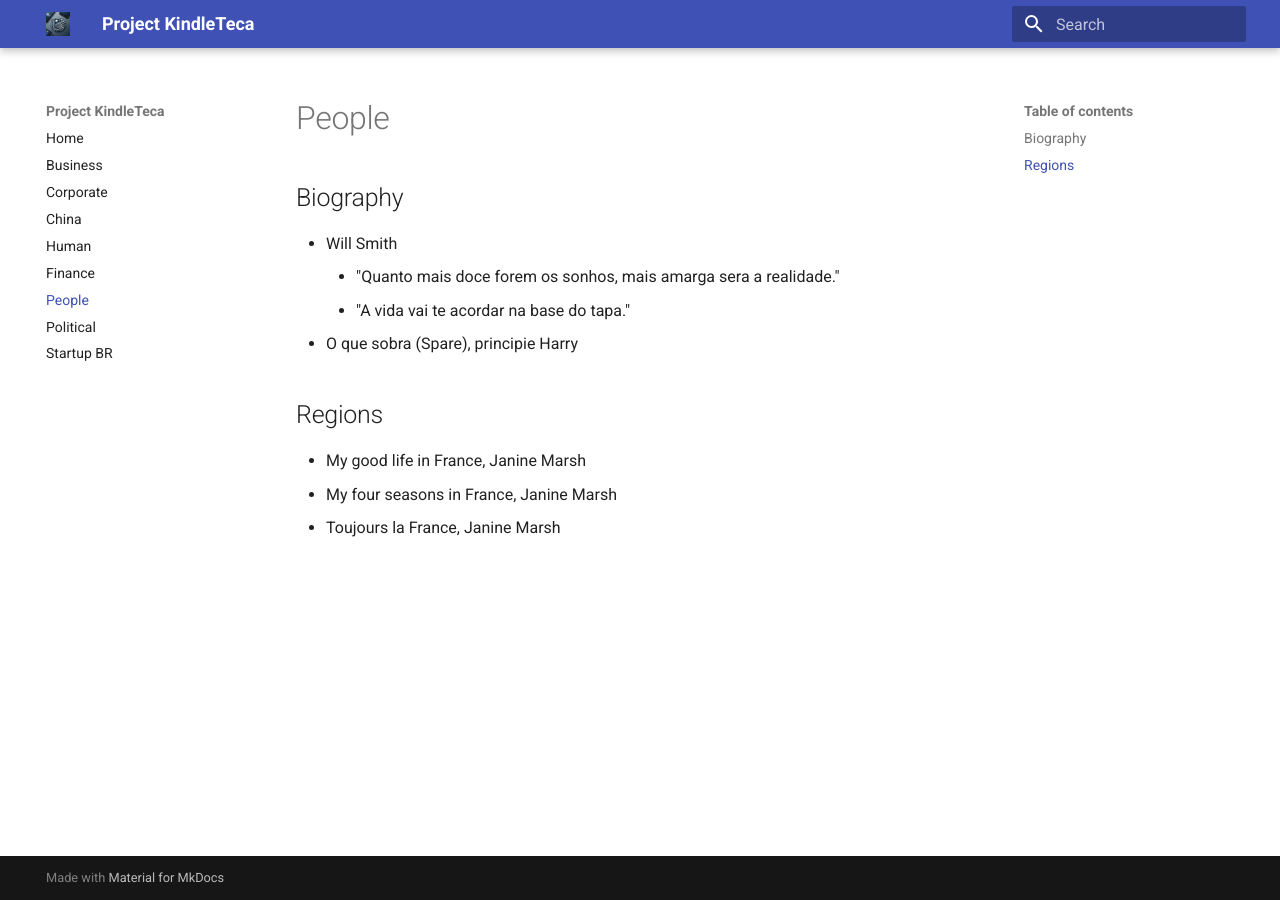
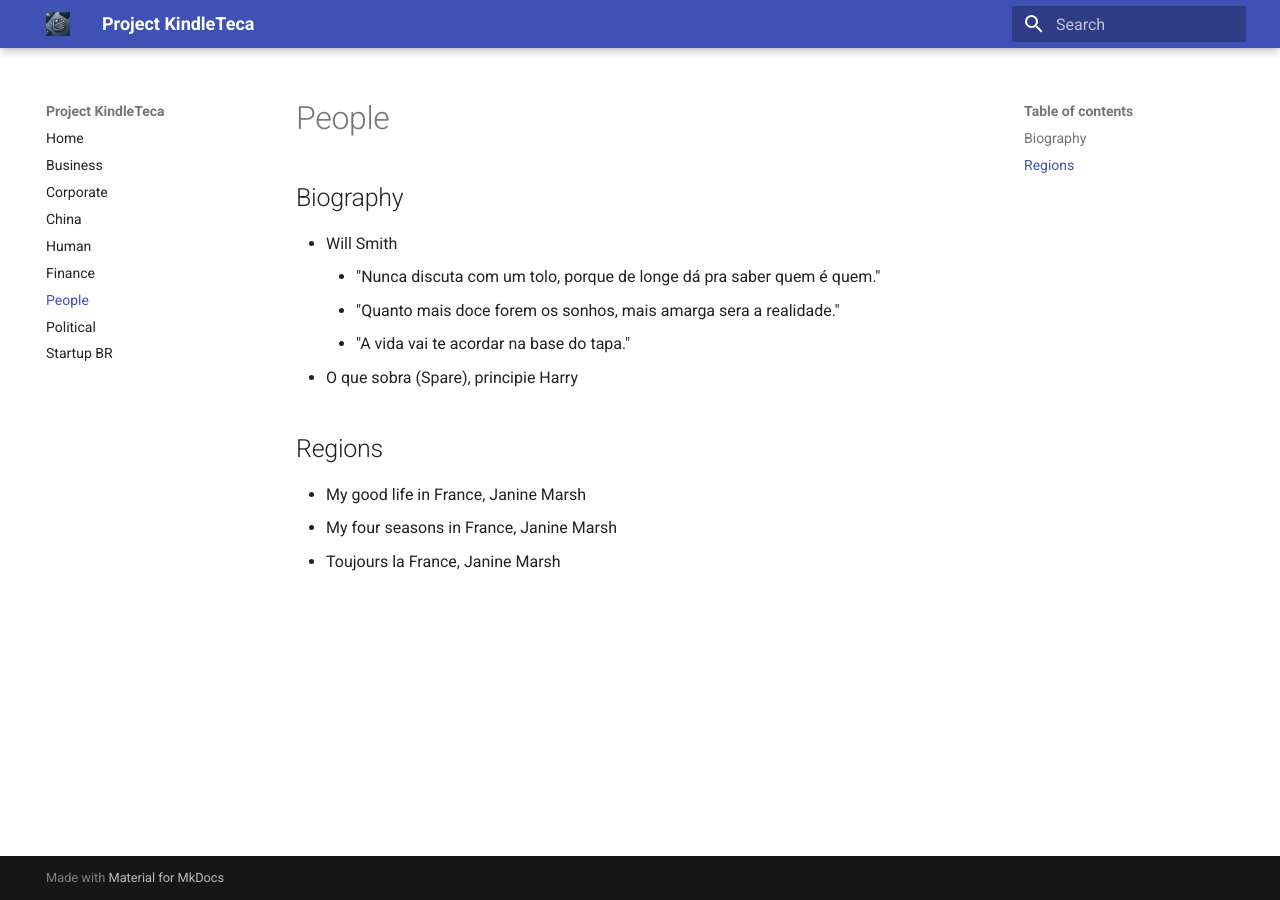
Before and after one commit to renatobrf/kindle-teca, an MkDocs documentation site: the page built from docs/generic.md, in a window 1280 px wide. Built offline with MkDocs 1.6.1 and Material for MkDocs 9.7.7, drawn with Linux system fonts in a browser that asks for light colours.

Commit message:
Update generic.md

```diff
--- a/docs/generic.md
+++ b/docs/generic.md
@@ -1,5 +1,6 @@
 ## Biography
 - Will Smith
+    - "Nunca discuta com um tolo, porque de longe dá pra saber quem é quem."
     - "Quanto mais doce forem os sonhos, mais amarga sera a realidade."
     - "A vida vai te acordar na base do tapa."
 - O que sobra (Spare), principie Harry
```
